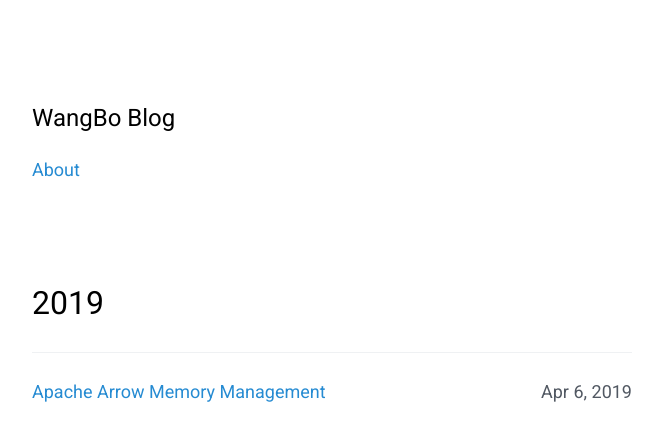
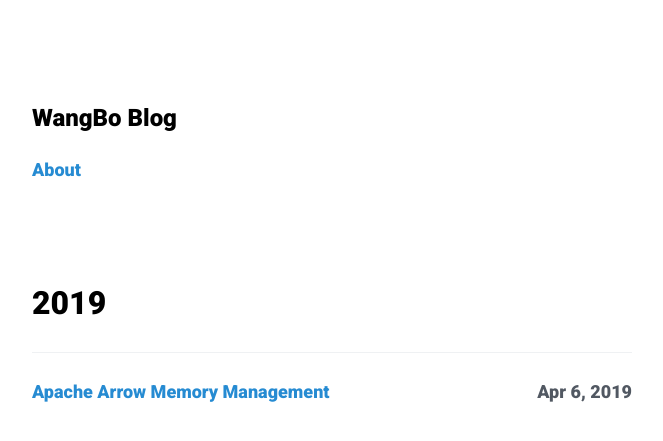
Before and after one commit to wangbo/wangbo.github.io, a Jekyll site: the page built from index.html, in a window 1280 px wide. Shown: the top 441 px of the page, without its empty margins (308-971 px from the left). Built offline with Jekyll 4.4.1, drawn with Linux system fonts in a browser that asks for light colours.

Commit message:
update style

```diff
--- a/_sass/base/_reset.scss
+++ b/_sass/base/_reset.scss
@@ -22,7 +22,7 @@ html {
 }
 
 body {
-    @include ff--sans-serif(400);
+    @include ff--sans-serif(900);
     -webkit-font-smoothing: antialiased;
 }
 
@@ -46,7 +46,7 @@ h3,
 h4,
 h5,
 h6 {
-    font-weight: 400;
+    font-weight: 900;
     color: $c-base__02;
 }
 
```
